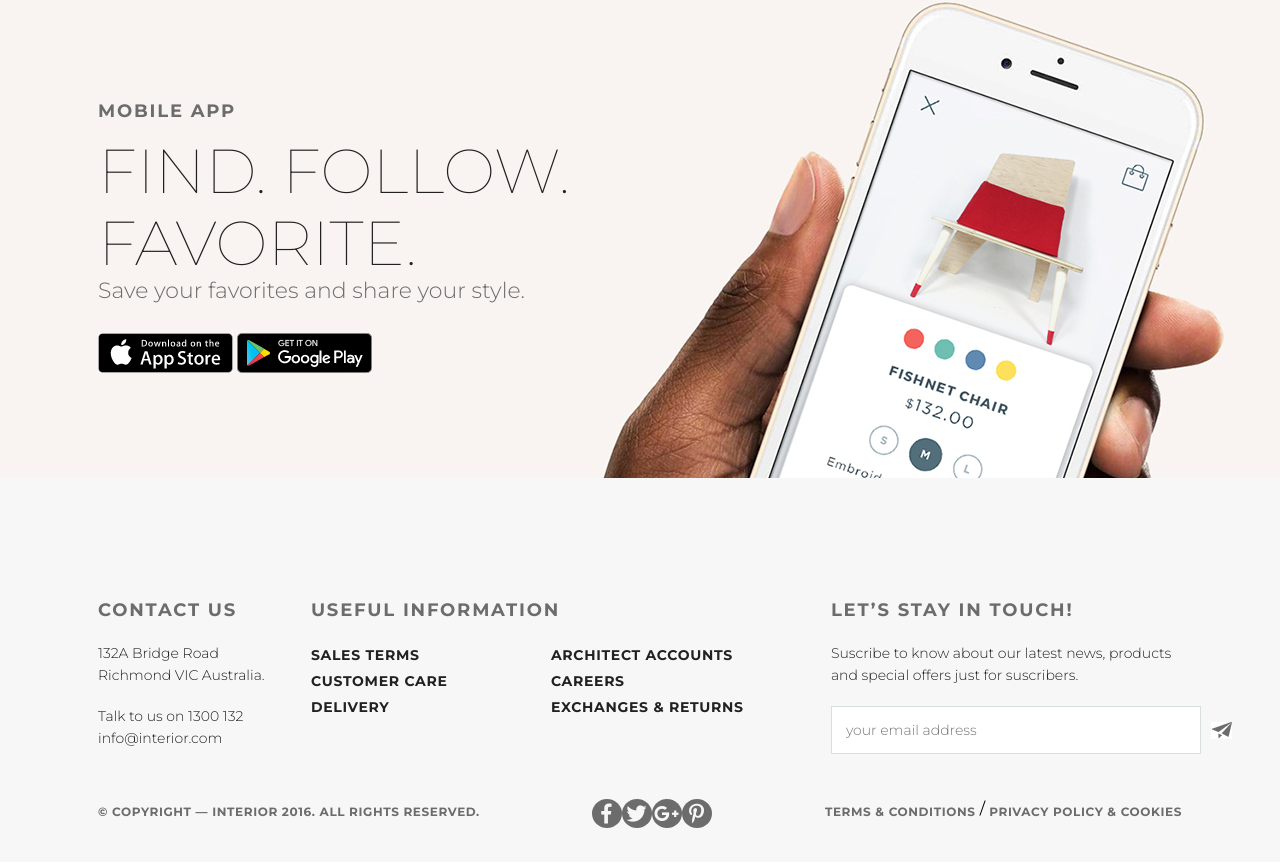
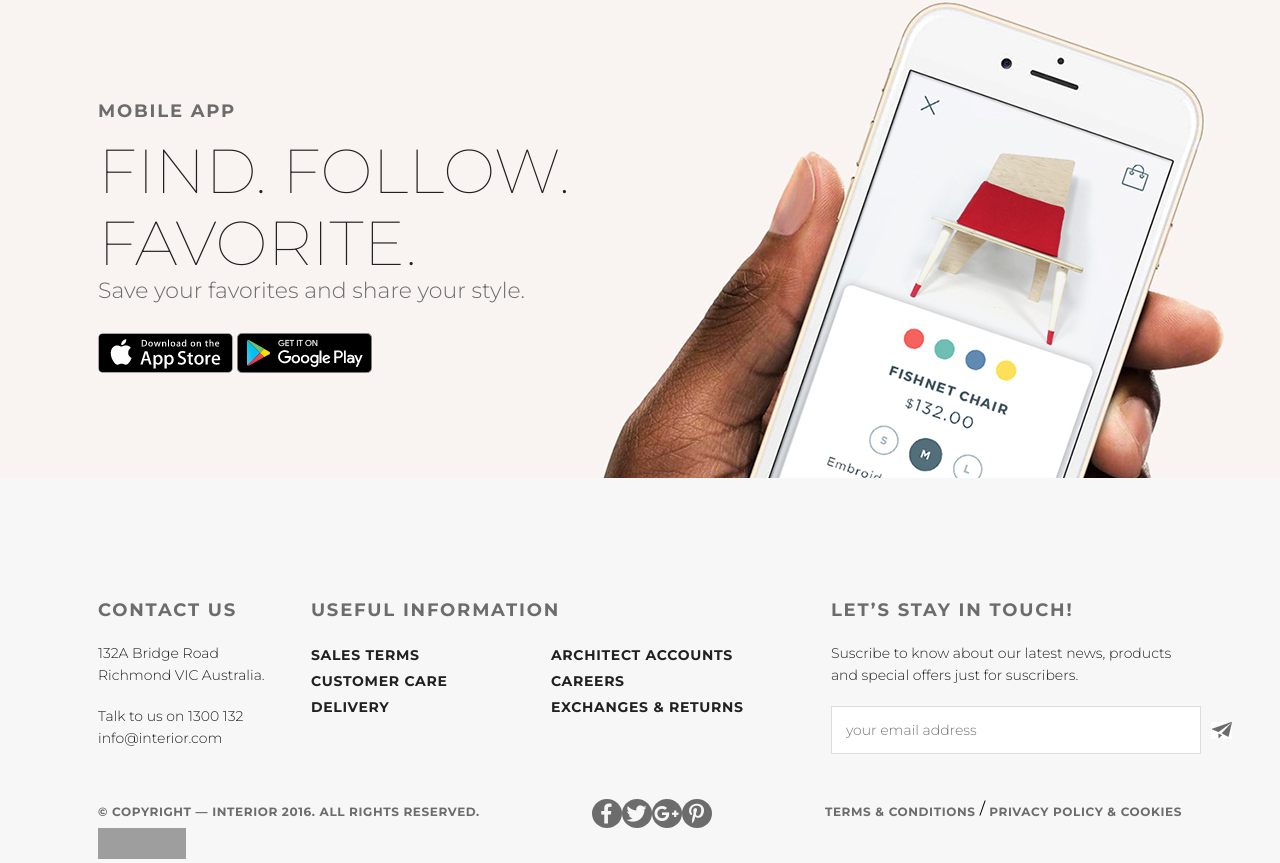
Before and after one commit to VasilyMagay/VasilyMagay.github.io, a plain HTML site: page index.html in a window 1280 px wide. Shown: the part 4848-5711 px from the top of the page. Drawn offline with Linux system fonts and the light colour scheme; grey boxes are pictures that could not be loaded.

Commit message:
Add files via upload

```diff
--- a/index.html
+++ b/index.html
@@ -200,6 +200,13 @@
                             &nbsp;/&nbsp;<a href="#" class="terms-link">Privacy policy &amp;&nbsp;Cookies</a>
                         </div>
                     </section>
+                    <section>
+                        <p>
+                            <a href="https://jigsaw.w3.org/css-validator/check/referer">
+                            <img style="border:0;width:88px;height:31px" src="https://jigsaw.w3.org/css-validator/images/vcss-blue" alt="Правильный CSS!">
+                            </a>
+                        </p>
+                    </section>
                 </div>
             </div>
         </footer>
```
